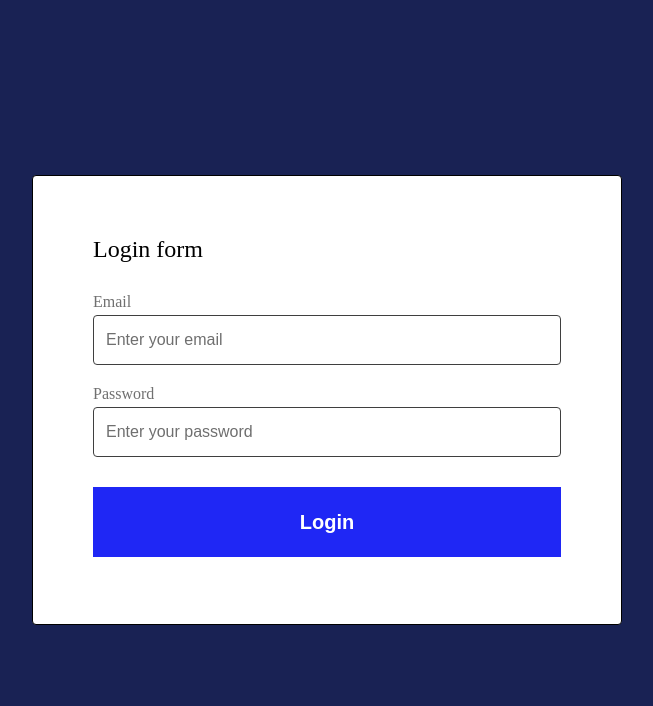
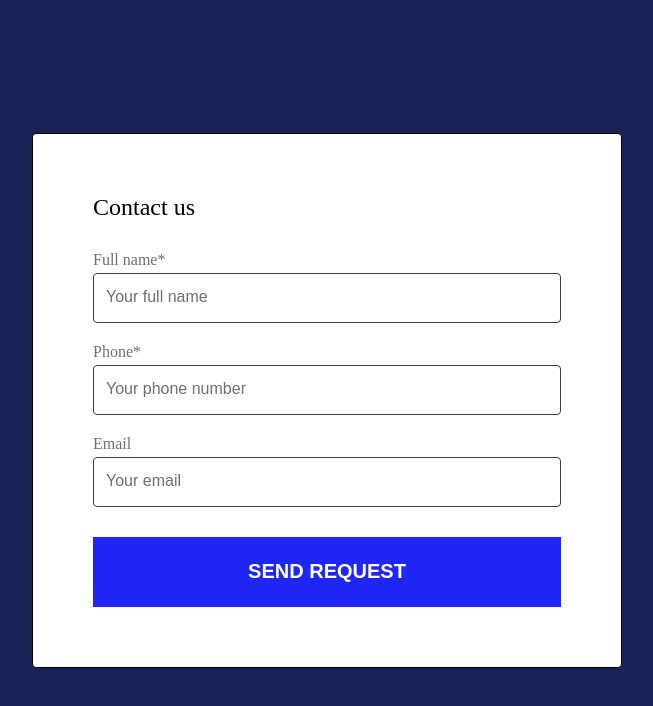
Before and after one commit to CureForCode/Typescript_Project_54elfs_somov, a React (Vite) app: page / in a window 1280 px wide. Shown: the top 706 px of the page, without its empty margins (313-966 px from the left). Built offline with nearby package versions, Linux system fonts and the light colour scheme.

Commit message:
Homework 11: Formik and Yup

```diff
--- a/src/App.tsx
+++ b/src/App.tsx
@@ -6,14 +6,18 @@ import GlobalStyles from "styles/GlobalStyles";
 //import Lesson_08 from "lessons/Lesson_08/Lesson_08";
 //import Lesson_09 from "lessons/Lesson_09/Lesson_09";
 //import Lesson_10 from "lessons/Lesson_10/Lesson_10";
-import Lesson_11 from "lessons/Lesson_11/Lesson_11";
+//import Lesson_11 from "lessons/Lesson_11/Lesson_11";
 
 // Homeworks
 //import Homework_06 from "homeworks/Homework_06/Homework_06";
 //import Homework_08 from "homeworks/Homework_08/Homework_08";
 //import Homework_09 from "homeworks/Homework_09/Homework_09";
+import Homework_11 from "homeworks/Homework_11/Homework_11";
+
+
 
 import "./App.css";
+
 
 
 
@@ -26,10 +30,11 @@ function App() {
       {/* <Lesson_07 /> */}
       {/*<Lesson_08 /> */}
       {/*<Lesson_09 /> */}
-      <Lesson_11 />
+      {/* <Lesson_11 />  */}
       {/* Homeworks */}
       {/*<Homework_08 />*/}
       {/* <Homework_09 /> */}
+      <Homework_11 />
     </div>
   );
 }
--- /dev/null
+++ b/src/components/ContactUs/ContactUs.tsx
@@ -0,0 +1,111 @@
+import { useFormik } from "formik";
+import * as Yup from "yup";
+
+import Button from "components/Button/Button";
+import Input from "components/Input/Input";
+
+import { CONTACT_US_FIELDS, type ContactUsValues } from "./types";
+import { ContactFormContainer, InputsContainer, Title } from "./styles";
+
+const schema = Yup.object({
+  [CONTACT_US_FIELDS.FULL_NAME]: Yup.string()
+    .required("Full name is required")
+    .min(3, "Minimum 3 characters")
+    .max(50, "Maximum 50 characters"),
+  [CONTACT_US_FIELDS.PHONE]: Yup.string()
+    .required("Phone is required")
+    .min(4, "Minimum 4 characters")
+    .max(20, "Maximum 20 characters"),
+
+  [CONTACT_US_FIELDS.EMAIL]: Yup.string()
+    .trim()
+    .email("Invalid email format")
+    .min(6, "Minimum 6 characters")
+    .max(60, "Maximum 60 characters")
+    .notRequired(),
+});
+
+function ContactUs() {
+  const formik = useFormik<ContactUsValues>({
+    initialValues: {
+      [CONTACT_US_FIELDS.FULL_NAME]: "",
+      [CONTACT_US_FIELDS.PHONE]: "",
+      [CONTACT_US_FIELDS.EMAIL]: "",
+    },
+    validationSchema: schema,
+    validateOnBlur: true,
+    validateOnChange: false,
+    onSubmit: async (values, { setSubmitting, resetForm }) => {
+      try {
+        console.log("CONTACT_US_SUBMIT:", values);
+        resetForm();
+      } finally {
+        setSubmitting(false);
+      }
+    },
+  });
+
+  const fullNameError =
+    formik.touched[CONTACT_US_FIELDS.FULL_NAME] &&
+    formik.errors[CONTACT_US_FIELDS.FULL_NAME]
+      ? formik.errors[CONTACT_US_FIELDS.FULL_NAME]
+      : undefined;
+
+  const phoneError =
+    formik.touched[CONTACT_US_FIELDS.PHONE] &&
+    formik.errors[CONTACT_US_FIELDS.PHONE]
+      ? formik.errors[CONTACT_US_FIELDS.PHONE]
+      : undefined;
+
+  const emailError =
+    formik.touched[CONTACT_US_FIELDS.EMAIL] &&
+    formik.errors[CONTACT_US_FIELDS.EMAIL]
+      ? formik.errors[CONTACT_US_FIELDS.EMAIL]
+      : undefined;
+
+  return (
+    <ContactFormContainer onSubmit={formik.handleSubmit} noValidate>
+      <Title>Contact us</Title>
+      <InputsContainer>
+        <Input
+          id="fullName-id"
+          name={CONTACT_US_FIELDS.FULL_NAME}
+          placeholder="Your full name"
+          label="Full name*"
+          value={formik.values[CONTACT_US_FIELDS.FULL_NAME]}
+          onChange={formik.handleChange}
+          onBlur={formik.handleBlur}
+          error={fullNameError}
+        />
+        <Input
+          id="phone-id"
+          name={CONTACT_US_FIELDS.PHONE}
+          placeholder="Your phone number"
+          label="Phone*"
+          value={formik.values[CONTACT_US_FIELDS.PHONE]}
+          onChange={formik.handleChange}
+          onBlur={formik.handleBlur}
+          error={phoneError}
+        />
+        <Input
+          id="email-id"
+          name={CONTACT_US_FIELDS.EMAIL}
+          type="email"
+          placeholder="Your email"
+          label="Email"
+          value={formik.values[CONTACT_US_FIELDS.EMAIL]}
+          onChange={formik.handleChange}
+          onBlur={formik.handleBlur}
+          error={emailError}
+        />
+      </InputsContainer>
+      <Button
+        name={formik.isSubmitting ? "SENDING..." : "SEND REQUEST"}
+        type="submit"
+        disabled={formik.isSubmitting || !formik.isValid}
+      />
+    </ContactFormContainer>
+  );
+}
+
+export default ContactUs;
--- /dev/null
+++ b/src/components/ContactUs/styles.ts
@@ -0,0 +1,26 @@
+import styled from "@emotion/styled";
+
+export const ContactFormContainer = styled.form`
+  display: flex;
+  flex-direction: column;
+  width: 590px;
+  min-height: 450px;
+  max-height: fit-content;
+  border: 1px solid #000000;
+  padding: 60px;
+  border-radius: 4px;
+  background-color: white;
+  gap: 30px;
+`;
+
+export const Title = styled.p`
+  color: #000000;
+  font-size: 24px;
+  font-weight: normal;
+`;
+
+export const InputsContainer = styled.div`
+  display: flex;
+  flex-direction: column;
+  gap: 20px;
+`;
--- /dev/null
+++ b/src/components/ContactUs/types.ts
@@ -0,0 +1,11 @@
+export enum CONTACT_US_FIELDS {
+  FULL_NAME = "fullName",
+  PHONE = "phone",
+  EMAIL = "email",
+}
+
+export type ContactUsValues = {
+  [CONTACT_US_FIELDS.FULL_NAME]: string;
+  [CONTACT_US_FIELDS.PHONE]: string;
+  [CONTACT_US_FIELDS.EMAIL]: string;
+};
--- a/src/components/Input/Input.tsx
+++ b/src/components/Input/Input.tsx
@@ -11,6 +11,7 @@ function Input({
   error = undefined,
   value,
   onChange,
+  onBlur,
 }: InputProps) {
   return (
     <InputWrapper>
@@ -24,6 +25,7 @@ function Input({
         $hasError={!!error}
         value={value}
         onChange={onChange}
+        onBlur={onBlur}
       />
       {!!error && <ErrorText>{error}</ErrorText>}
     </InputWrapper>
--- a/src/components/Input/types.ts
+++ b/src/components/Input/types.ts
@@ -1,4 +1,4 @@
-import { type ChangeEvent } from "react";
+import type { ChangeEvent, FocusEvent } from "react";
 
 export interface InputProps {
   id: string;
@@ -10,4 +10,5 @@ export interface InputProps {
   disabled?: boolean;
   value?: string;
   onChange?: (event: ChangeEvent<HTMLInputElement>) => void;
+  onBlur?: (event: FocusEvent<HTMLInputElement>) => void;
 }
--- /dev/null
+++ b/src/homeworks/Homework_11/Homework_11.tsx
@@ -0,0 +1,12 @@
+import ContactUs from "components/ContactUs/ContactUs";
+import { PageWrapper } from "./styles";
+
+function Homework_11() {
+  return (
+    <PageWrapper>
+      <ContactUs />
+    </PageWrapper>
+  );
+}
+
+export default Homework_11;
--- /dev/null
+++ b/src/homeworks/Homework_11/styles.ts
@@ -0,0 +1,11 @@
+import styled from "@emotion/styled";
+
+export const PageWrapper = styled.div`
+  display: flex;
+  flex: 1;
+  min-height: 100%;
+  flex-direction: column;
+  align-items: center;
+  justify-content: center;
+  background-color: rgba(0, 10, 66, 0.9);
+`;
```
